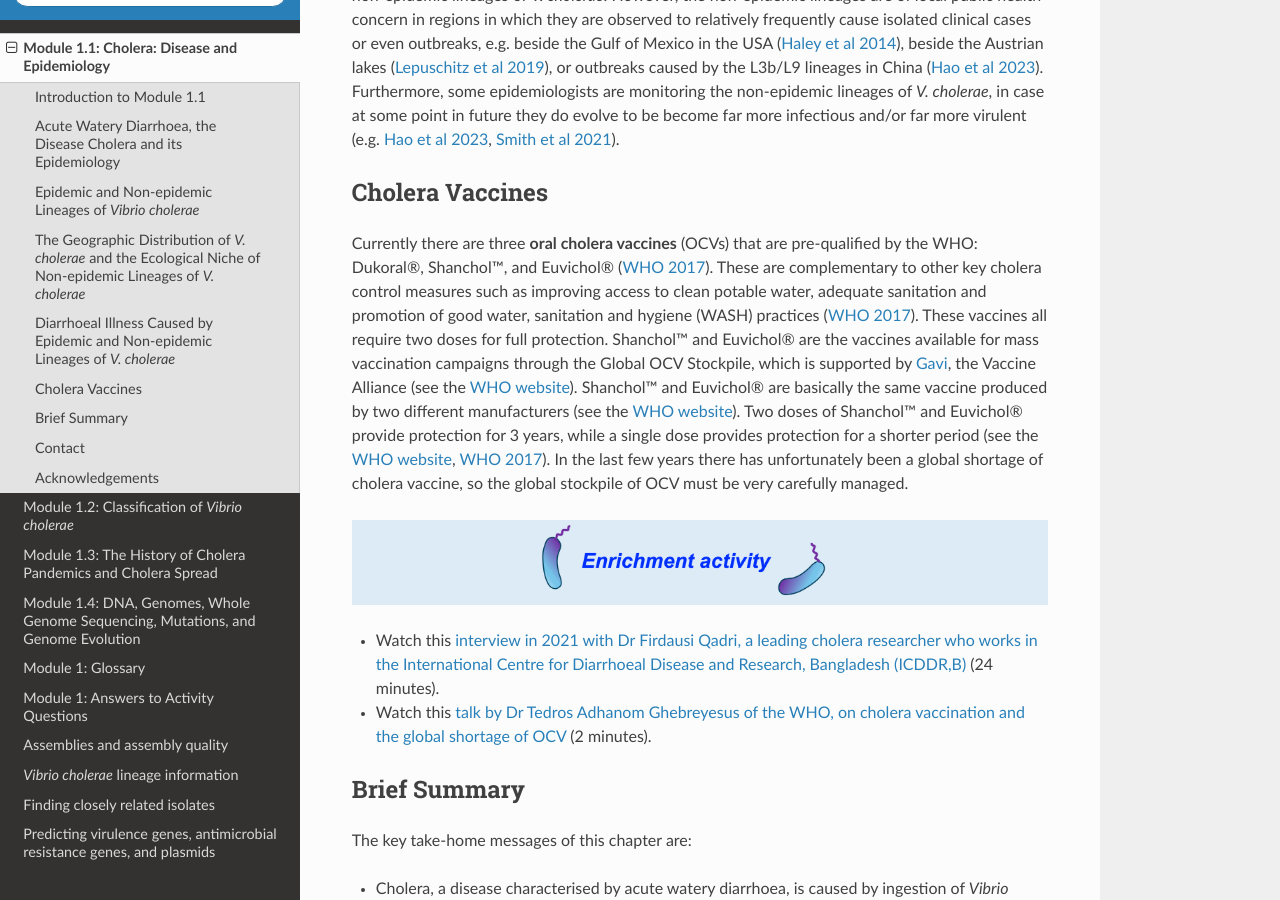
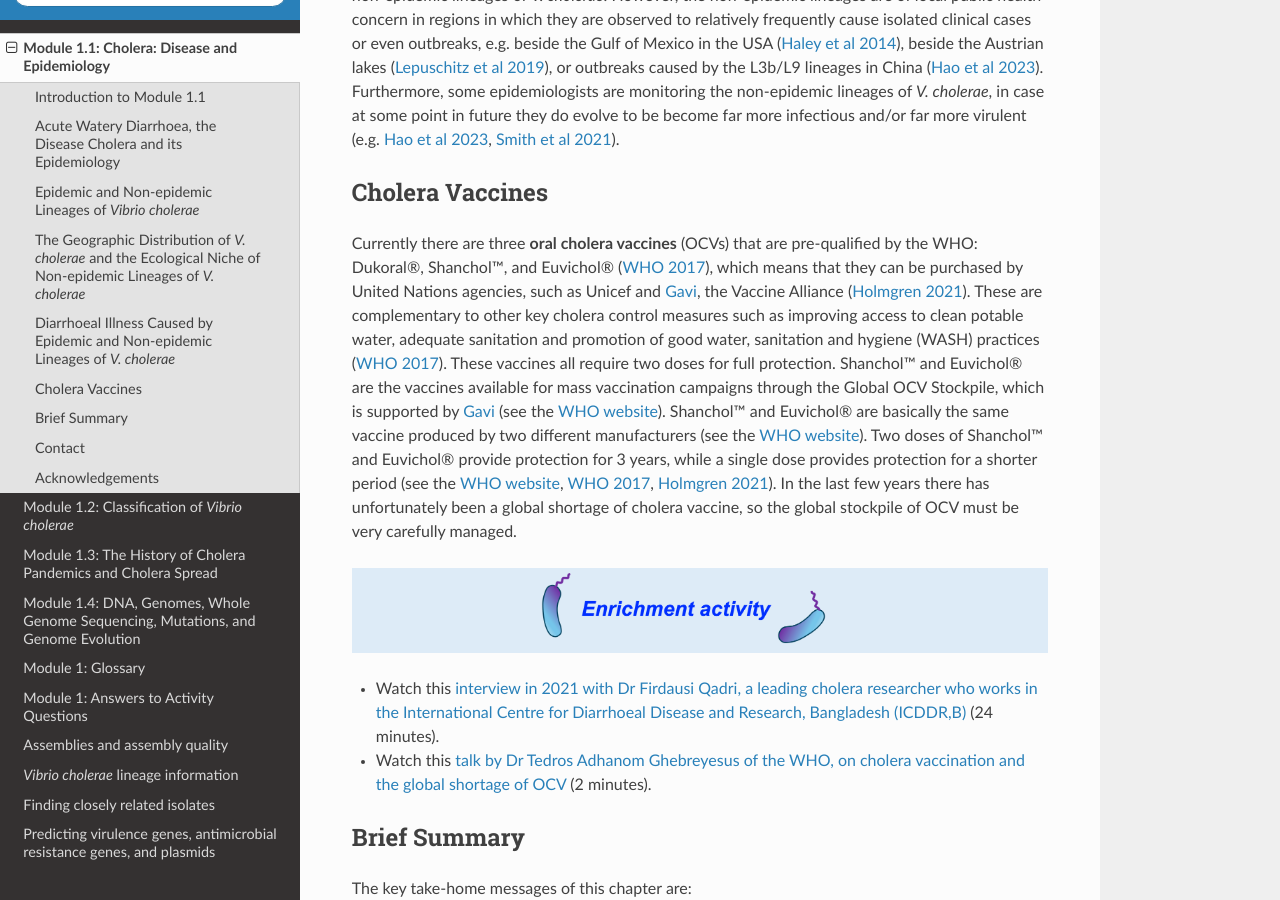
Before and after one commit to avrilcoghlan/cholerabook, a Sphinx documentation site: the page built from docs/source/vibriogenomes.rst, in a window 1280 px wide and 900 px high, scrolled down 11583 px. Built offline with Sphinx 7.4.7 and the Read the Docs theme 2.0.0, drawn with Linux system fonts in a browser that asks for light colours.

Commit message:
Update vibriogenomes.rst

```diff
--- a/docs/source/vibriogenomes.rst
+++ b/docs/source/vibriogenomes.rst
@@ -413,16 +413,19 @@
 Cholera Vaccines
 ----------------
 
-Currently there are three **oral cholera vaccines** (OCVs) that are pre-qualified by the WHO: Dukoral®, Shanchol™, and Euvichol® (`WHO 2017`_).
+Currently there are three **oral cholera vaccines** (OCVs) that are pre-qualified by the WHO: Dukoral®, Shanchol™, and Euvichol® (`WHO 2017`_), which
+means that they can be purchased by United Nations agencies, such as Unicef and `Gavi`_,  the Vaccine Alliance (`Holmgren 2021`_).
 These are complementary to other key cholera control measures such as
 improving access to clean potable water, adequate sanitation and promotion of good water, sanitation and hygiene (WASH) practices (`WHO 2017`_).
 These vaccines all require two doses for full protection. Shanchol™ and Euvichol® are the vaccines available for mass vaccination campaigns
-through the Global OCV Stockpile, which is supported by `Gavi`_,  the Vaccine Alliance (see the `WHO website`_).
+through the Global OCV Stockpile, which is supported by `Gavi`_ (see the `WHO website`_).
 Shanchol™ and Euvichol® are basically the same vaccine produced by two different manufacturers (see the `WHO website`_).
-Two doses of Shanchol™ and Euvichol® provide protection for 3 years, while a single dose provides protection for a shorter period (see the `WHO website`_, `WHO 2017`_).
+Two doses of Shanchol™ and Euvichol® provide protection for 3 years, while a single dose provides protection for a shorter period (see the `WHO website`_, `WHO 2017`_, `Holmgren 2021`_).
 In the last few years there has unfortunately been a global shortage of cholera vaccine, so the global stockpile of OCV must be very carefully managed.
 
 .. _WHO 2017: https://iris.who.int/bitstream/handle/10665/258763/WER9234.pdf?sequence=1
+
+.. _Holmgren 2021: https://pubmed.ncbi.nlm.nih.gov/34453544/
 
 .. _Gavi: https://www.gavi.org/
 
```
